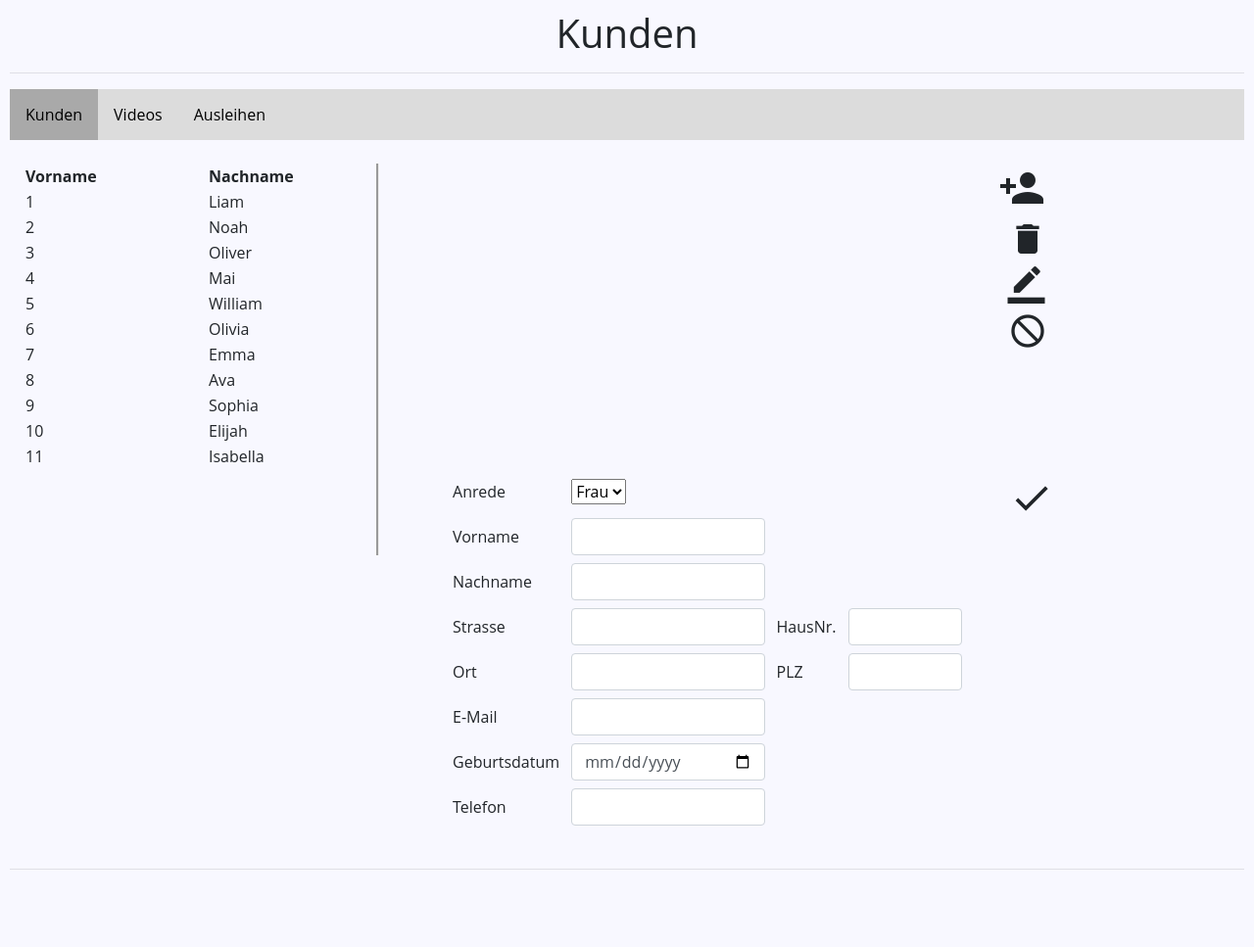
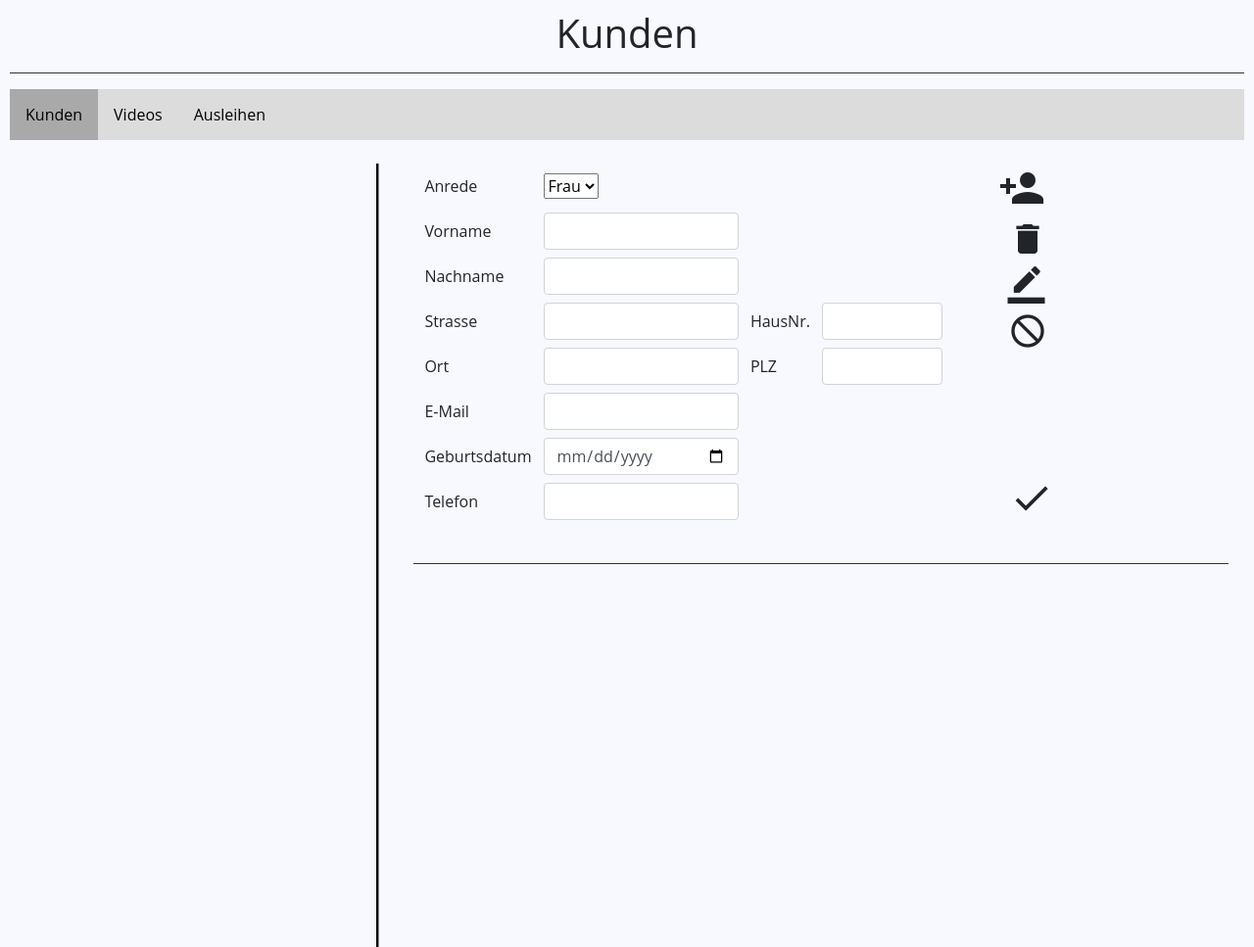
Before and after one commit to Sascha-Sigel/JOSS-Projekt, a PHP site: page / in a window 1280 px wide. Shown: the whole page at 98% size. Before the commit the page ends 888 px from the top, so only its background shows below. Run offline with PHP 8.4, Linux system fonts and the light colour scheme; some libraries are stand-ins or nearby versions.

Commit message:
update17.06

```diff
--- a/css/bootstrap-custom.css
+++ b/css/bootstrap-custom.css
@@ -46,17 +46,16 @@ h1{
   margin-left: 15px;
 }
 .vl{
-  border-left: groove;
-  height: 400px;
+  border-left: groove #333;
+  height: 800px;
   position: absolute;
   left: 30%;
   top: 1;
 }
 
 .kunde{
-  float: top;
-  position: relative;
-  left: 35%;
+  position: absolute;
+  left: 33%;
   width: 65%;
 }
 
@@ -103,3 +102,10 @@ label{
 table{
   width:65%;
 }
+
+hr{
+  border: none;
+    height: 1px;
+    color: #333;
+    background-color: #333;
+}
--- a/index.php
+++ b/index.php
@@ -49,38 +49,15 @@
         </nav>
         <br>
         <div class="datatable">
-            <table>
-                <thead>
-                    <tr>
-                        <th>Vorname</th>
-                        <th>Nachname</th>
-                    </tr>
-                </thead>
-                <?php
-                $student_names = ["Liam", "Noah", "Oliver", "Mai", "William", "Olivia", "Emma", "Ava", "Sophia", "Elijah", "Isabella"];
-
-                $i = 0;
-                for($i = 1; $i <= count($student_names); $i++) { ?>
-                    <tr>
-                    <td><?php echo $i; ?></td>
-                    <td><?php echo $student_names[$i-1] ?></td>
-                    </tr>
-                    <?php }
-                //https://tubemint.com/php-foreach-loop-in-html-table-working/
-                ?>
-            </table>
 
         </div>
-        <?php
-        error_reporting(0);
-        ?>
         <div class="vl"></div>
         <div class="icon">
             <table>
                 <tr>
                     <td>
-                            <div onclick="">
-                                <i class="material-icons" style="font-size:48px;">person_add</i>
+                        <div onclick="myFunction()">
+                            <i class="material-icons" style="font-size:48px;" name="add">person_add</i>
                         </div>
                     </td>
                 </tr>
@@ -197,10 +174,10 @@
                     </td>
                 </tr>
             </table>
+            <br>
+            <hr>
         </div>
 
-        <br>
-        <hr>
     </div>
 
     </div>
```
Lines whose indentation alone changed are shown as unchanged.
